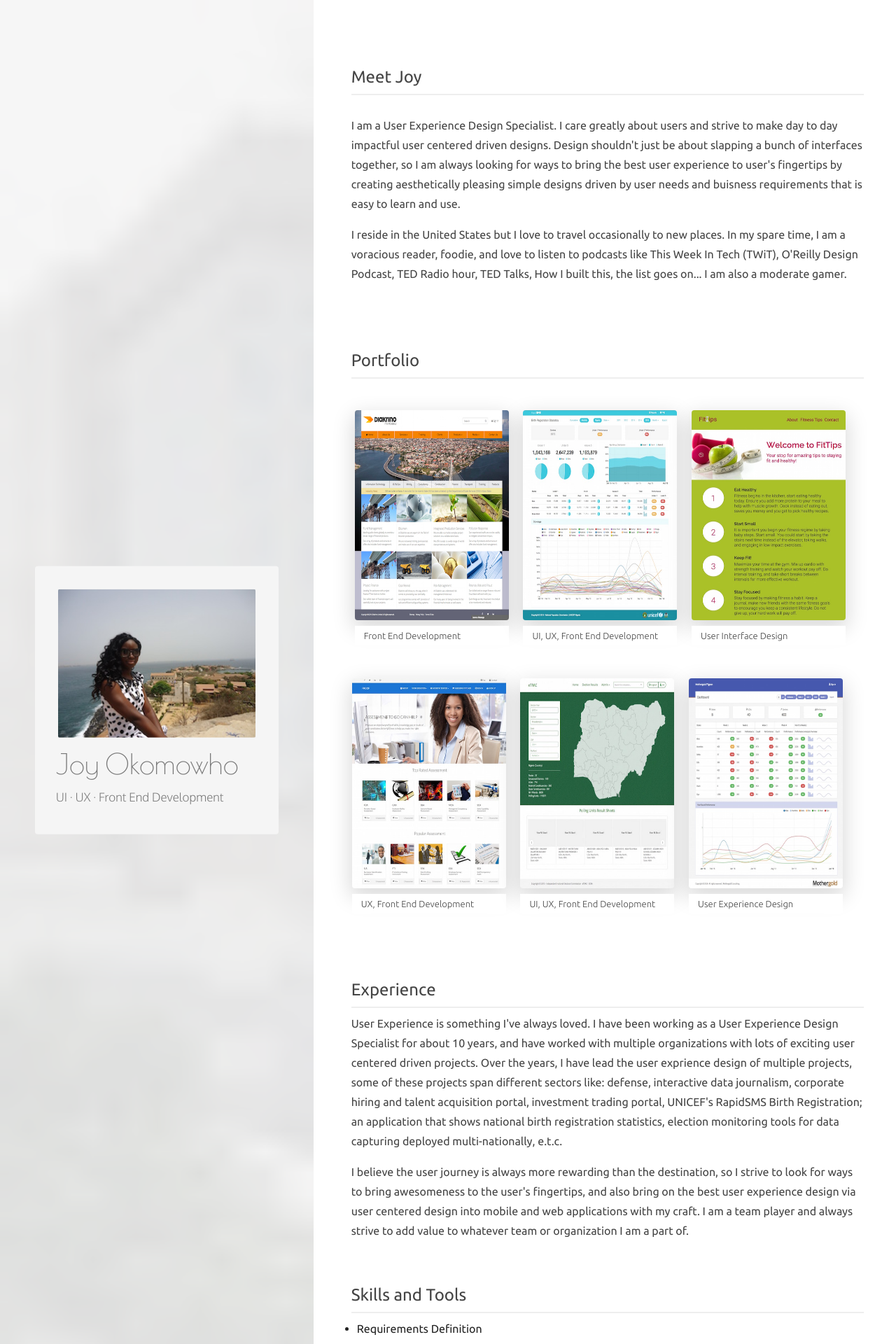
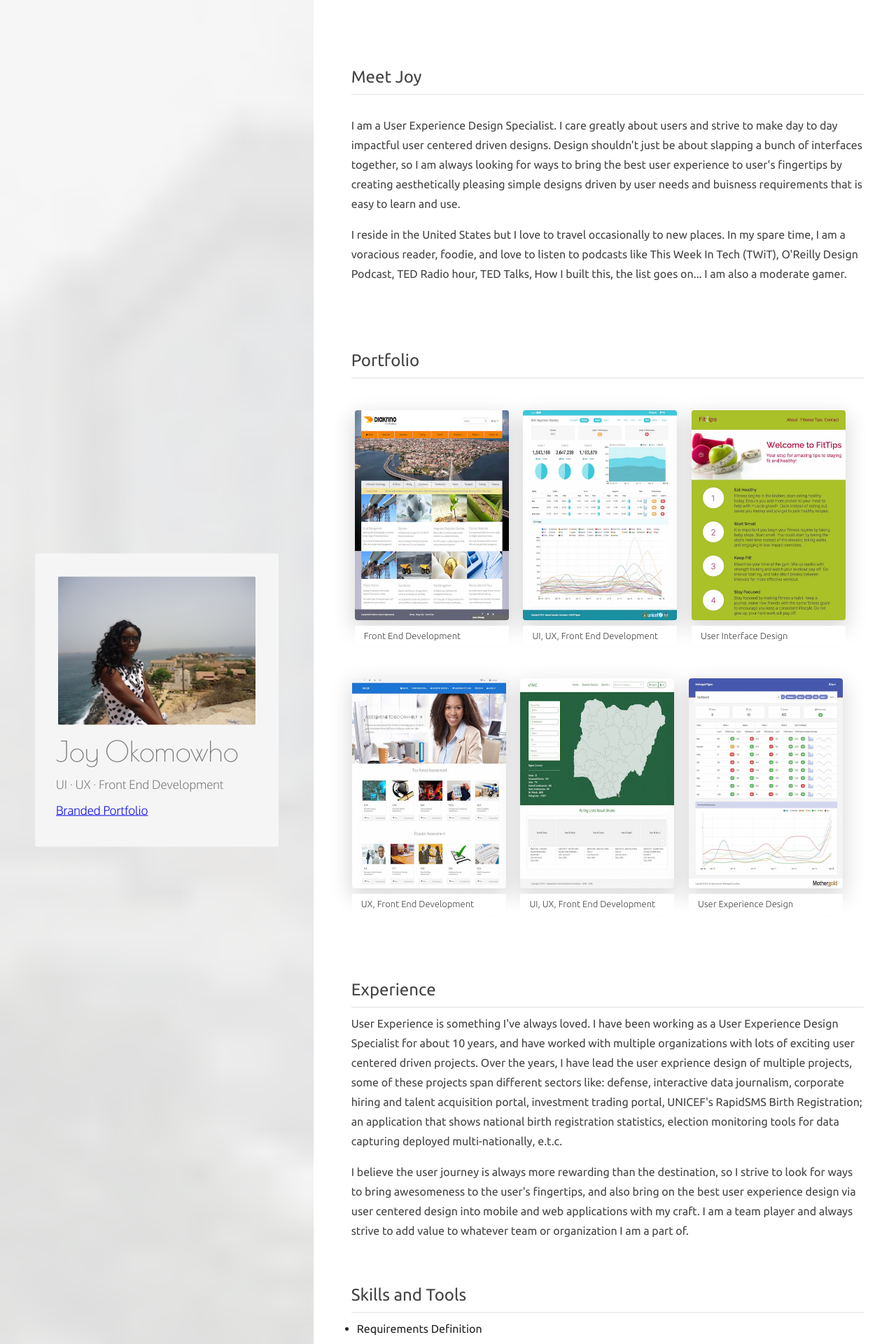
Before and after one commit to jokomowho/my_website, a Jekyll site: the page built from index.html, in a window 1280 px wide. Shown: the top 1920 px of the page at 70% size. Built offline with Jekyll 4.4.1, drawn with Linux system fonts in a browser that asks for light colours; nearby versions of some CDN libraries; Markdown is read by kramdown in place of the engine named in the settings.

Commit message:
branded portfolio update

```diff
--- a/index.html
+++ b/index.html
@@ -9,6 +9,7 @@
         <img src="images/Aerial.jpg" class="img-style">
           <h1>{{ site.title }}</h1>
           <h3 class="style">UI &middot; UX &middot; Front End Development</h3>
+          <h3 class="style"><a href="https://www.jokomowho.com/images/jok-branding.pdf" target="_blank">Branded Portfolio</a></h3>
         </div>
     </div>
   </div>
```
